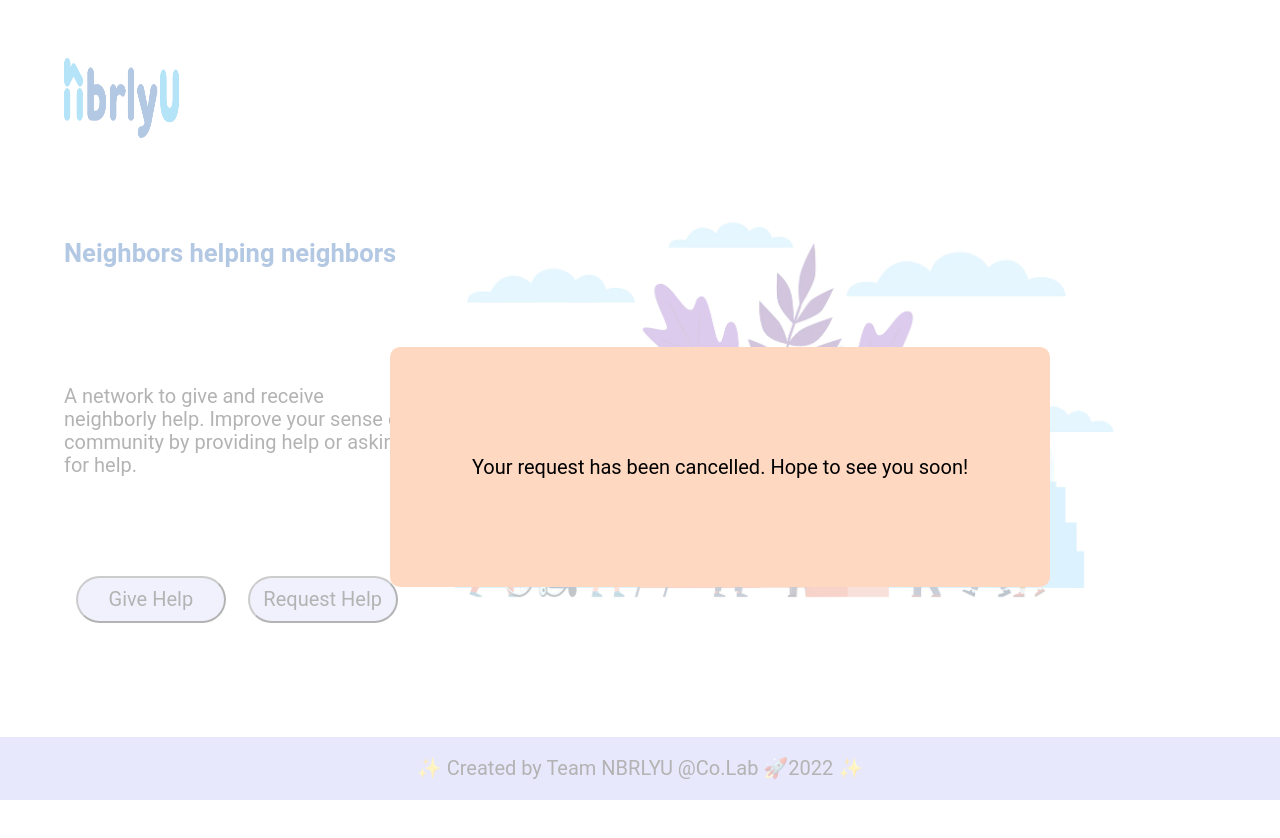
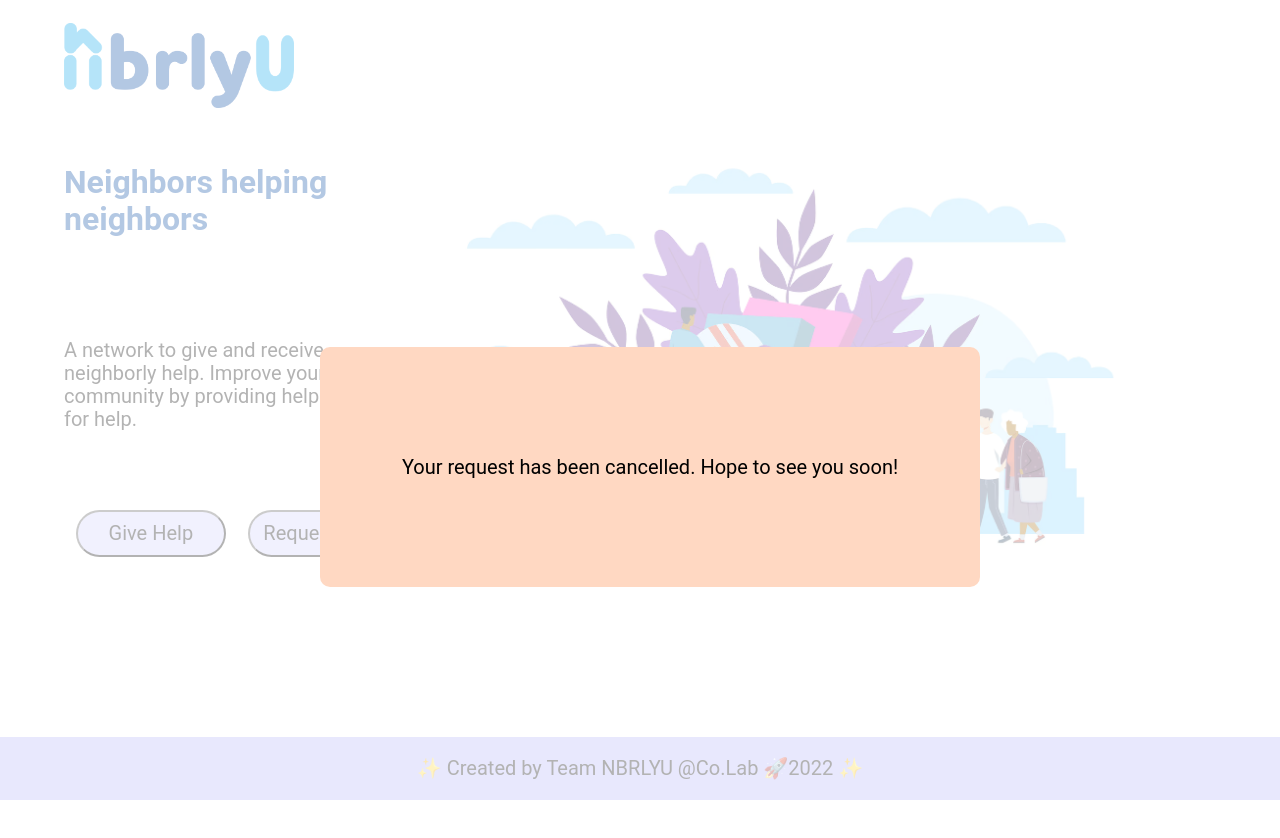
Before and after one commit to Co-Lab-You-Belong-in-Tech/NBRLYU, a React (Create React App) app: page /Cancel in a window 1280 px wide. Shown: the top 838 px of the page. Built offline with nearby package versions, Linux system fonts and the light colour scheme.

Commit message:
played with font size

```diff
--- a/src/styles/cancel.scss
+++ b/src/styles/cancel.scss
@@ -8,7 +8,7 @@
   border-radius: 10px 10px 10px 10px;
   text-align: center;
   position: absolute;
-  left: 390px;
+  left: 25%;
   top: 347px;
   z-index: 10;
   opacity: 1;
--- a/src/styles/header.scss
+++ b/src/styles/header.scss
@@ -1,6 +1,5 @@
 img {
-  margin-top: 5%;
-  width: 10%;
-  height: 10vh;
+  margin-top: 2%;
+  width: 20%;
   background-size: contain;
 }
--- a/src/styles/home.scss
+++ b/src/styles/home.scss
@@ -1,6 +1,5 @@
 .main-container {
   display: flex;
-  height: 70vh;
 }
 
 .text-box {
@@ -8,7 +7,7 @@
   text-align: left;
   display: flex;
   flex-direction: column;
-  justify-content: space-evenly;
+  justify-content: space-around;
 }
 
 .image-box {
--- a/src/styles/typography.scss
+++ b/src/styles/typography.scss
@@ -8,7 +8,7 @@ body {
 
 h1 {
   color: $tagline;
-  font-size: 1.6rem;
+  font-size: 32px;
   font-weight: medium;
 }
 
```
